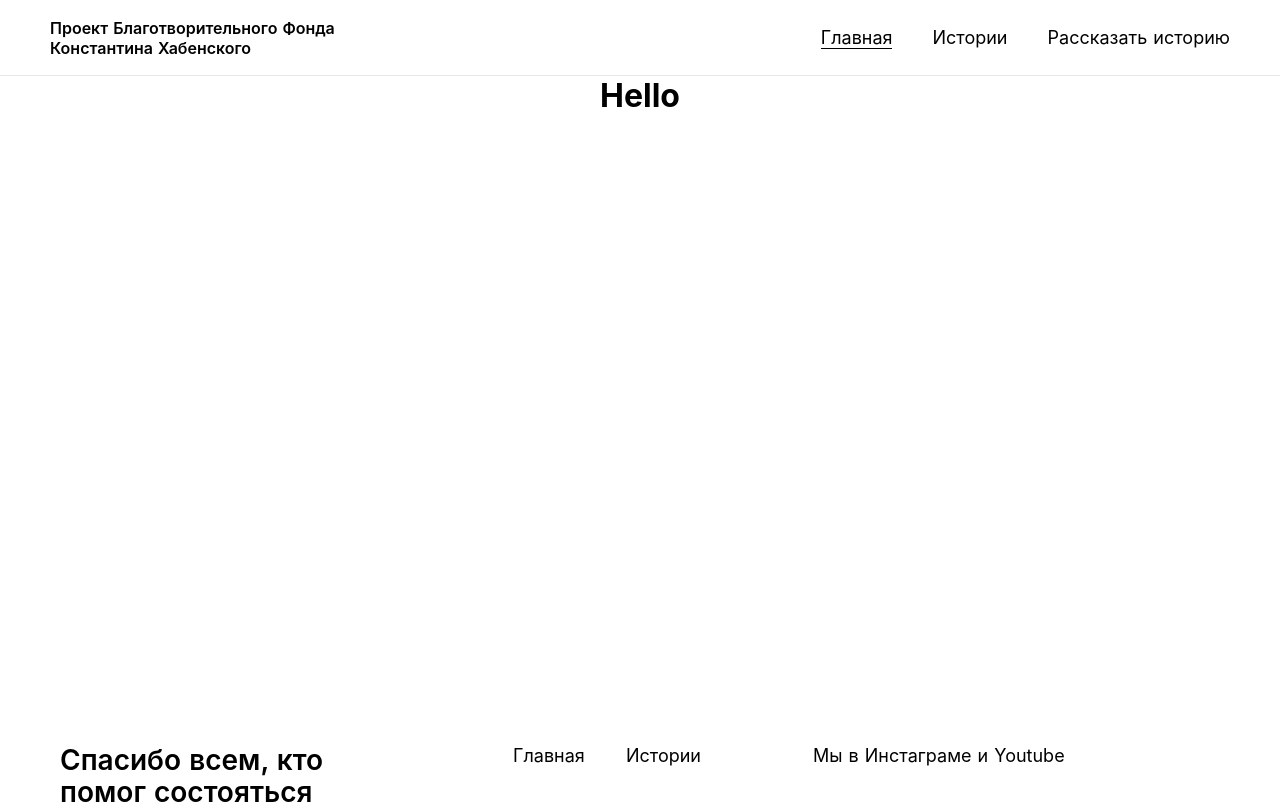
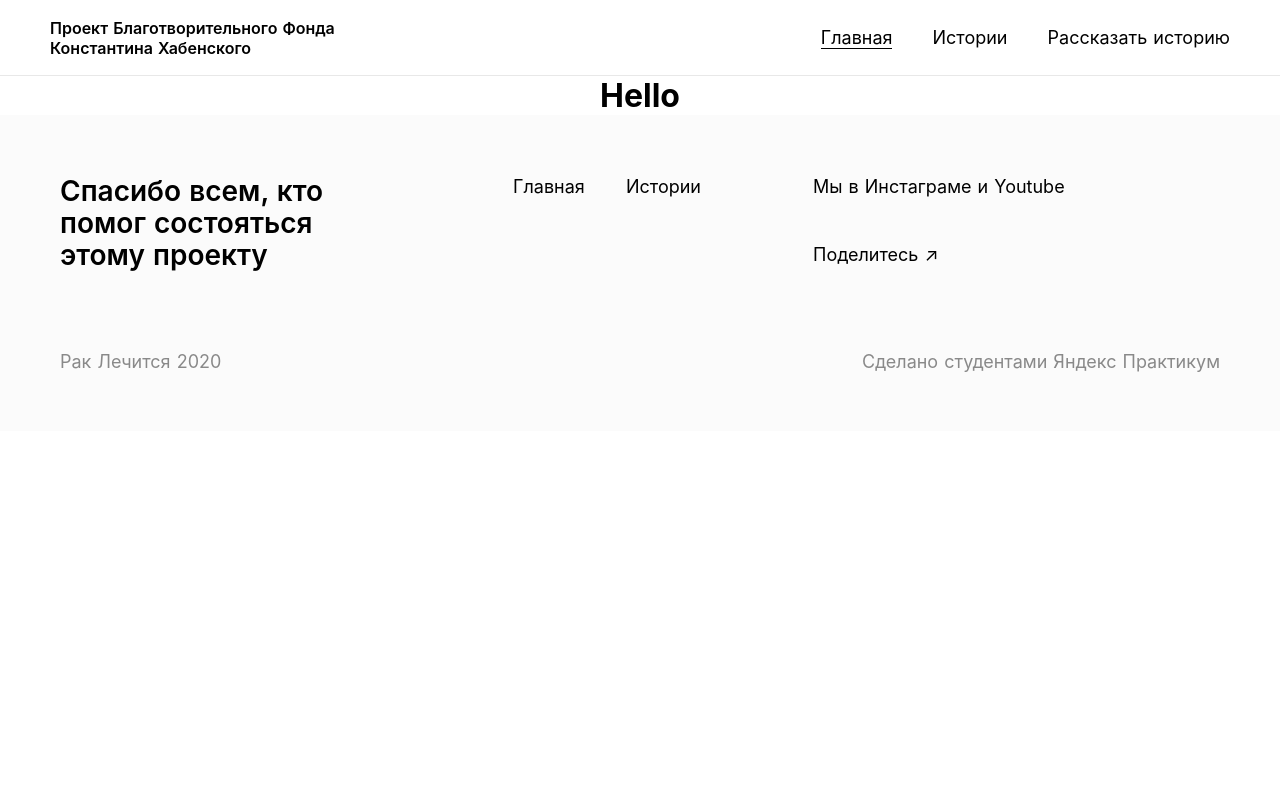
Before and after one commit to Raklechitca-Team/raklechitca, a Nuxt app: page / in a window 1280 px wide. Shown: the top 804 px of the page. Built offline with nearby package versions, Linux system fonts and the light colour scheme.

Commit message:
some changes

```diff
--- a/components/Footer.vue
+++ b/components/Footer.vue
@@ -51,8 +51,7 @@ export default {
   max-width: 1440px;
   width: 100%;
   min-height: 356px;
-  background-color: #fff;
-  position: absolute;
+  background-color: #fbfbfb;
   bottom: 0;
   display: flex;
   padding: 60px;
--- a/pages/index.vue
+++ b/pages/index.vue
@@ -21,7 +21,7 @@ export default {
 <style>
 .container {
   margin: 0 auto;
-  height: 1000px;
+  height: 100vh;
   display: flex;
   flex-direction: column;
   position: relative;
```
